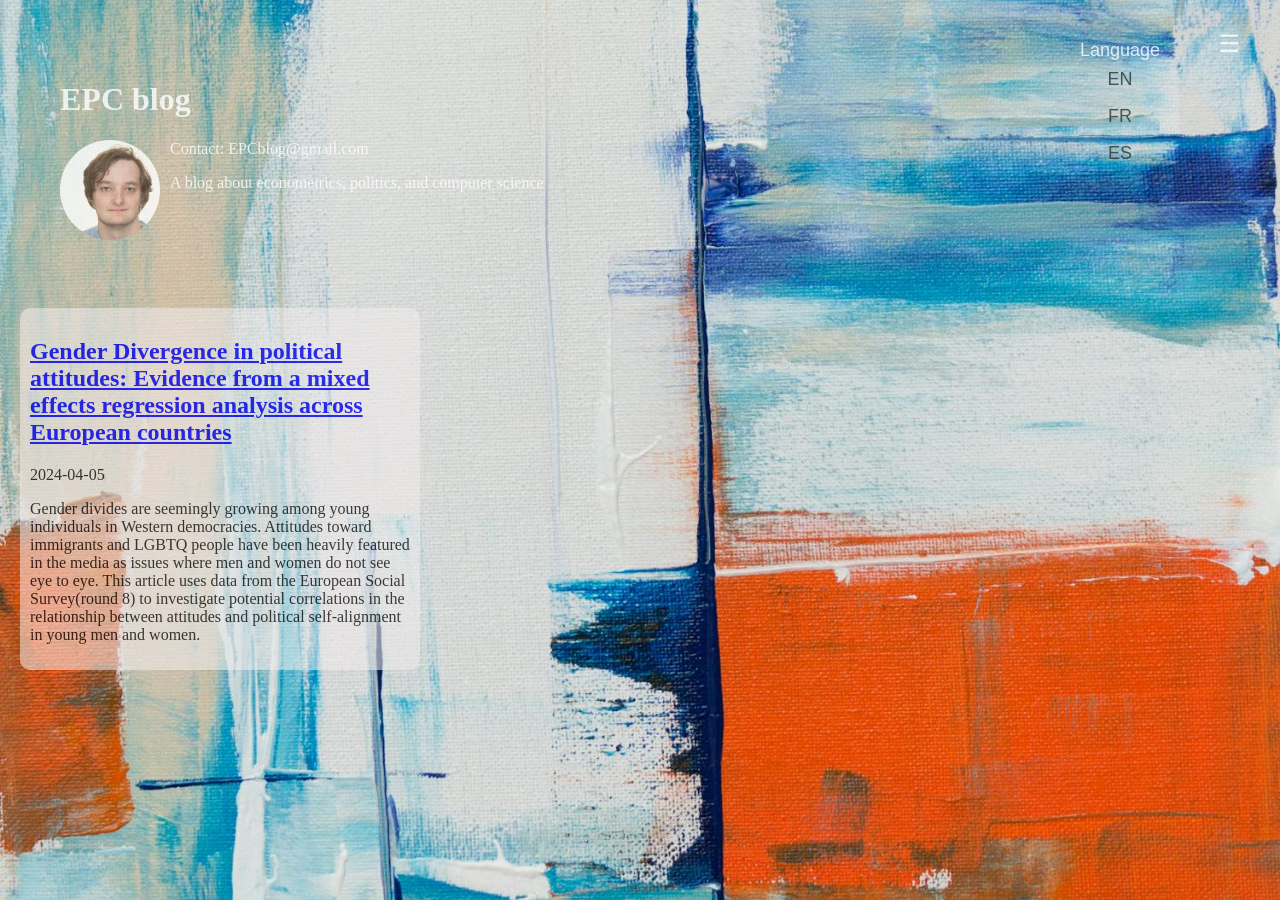
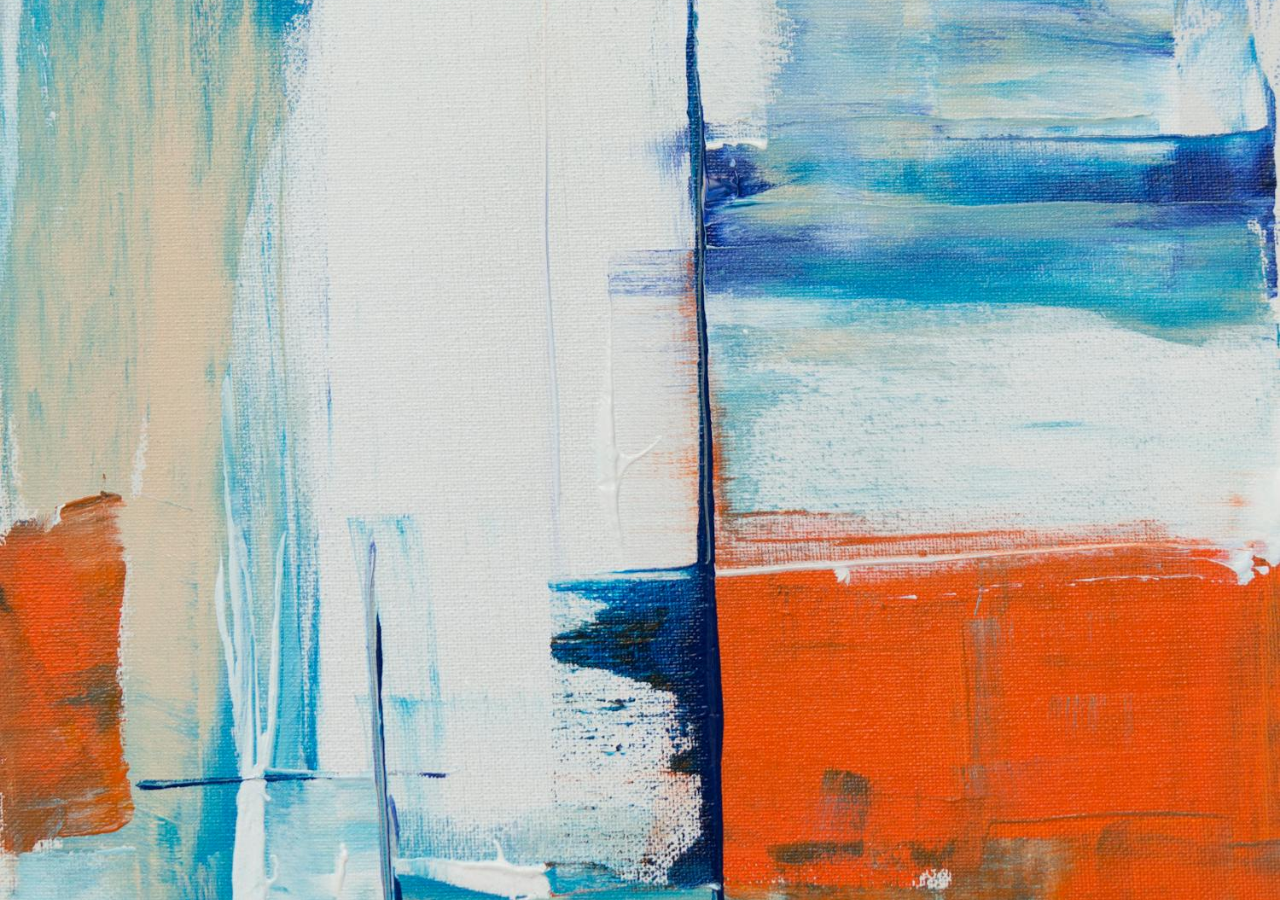
Before and after one commit to MKB1109/Blog, a Jekyll site: the page built from index.markdown, in a window 1280 px wide. Built offline with Jekyll 4.4.1, drawn with Linux system fonts in a browser that asks for light colours.

Commit message:
Update home.html

```diff
--- a/_layouts/home.html
+++ b/_layouts/home.html
@@ -189,69 +189,6 @@
         display: none; /* Hidden */
       }
 
-      /* Adding CSS */
-      #language-btn {
-        position: absolute;
-        top: 20px;
-        right: 100px; /* Adjust as needed */
-        z-index: 10;
-        cursor: pointer;
-        font-size: 18px; /* Adjust as needed */
-        padding: 20px 20px; /* Increase padding */
-        border-radius: 5px; /* Add border radius */
-        background-color: transparent; /* Transparent background */
-        color: #fff; /* White text color */
-        border: none; /* Remove border */
-        transition: background-color 0.3s; /* Smooth transition */
-      }
-
-      #language-btn:hover {
-        background-color: rgba(255, 255, 255, 0.2 ); /* White transparent background on hover */
-      }
-
-      #language-menu {
-        position: absolute;
-        top: 60px;
-        right: 100px; /* Adjust as needed */
-        z-index: 10;
-        display: none;
-        background-color: rgba(255, 255, 255, 0.9 ); /* White transparent background */
-        padding: 10px;
-        border-radius: 5px;
-        box-shadow: 0px 0px 10px rgba(0, 0, 0, 0.1);
-        overflow: hidden; /* Hide scrollbar by default */
-      }
-
-      #language-btn:hover + #language-menu,
-      #language-btn:hover ~ #language-menu {
-        /* Targeting any sibling */
-        display: block;
-        overflow-y: auto; /* Display scrollbar when hovering over language menu */
-      }
-
-      .language-option {
-        display: block;
-        padding: 8px 16px;
-        text-decoration: none;
-        color: #333;
-      }
-
-      .language-option:hover {
-        background-color: #f0f0f0;
-      }
-    </style>
-  </head>
-
-  <body>
-    <div>
-      <button id="language-btn" class="language-menu-btn">
-        Language
-        <a href="#" class="language-option" data-lang="en">EN</a>
-        <a href="#" class="language-option" data-lang="fr">FR</a>
-        <a href="#" class="language-option" data-lang="es">ES</a>
-      </button>
-    </div>
-
     <div id="menu-btn">☰</div>
     <div class="menu">
       <a href="#" onclick="filterArticles('Econometrics')">Econometrics</a>
```
